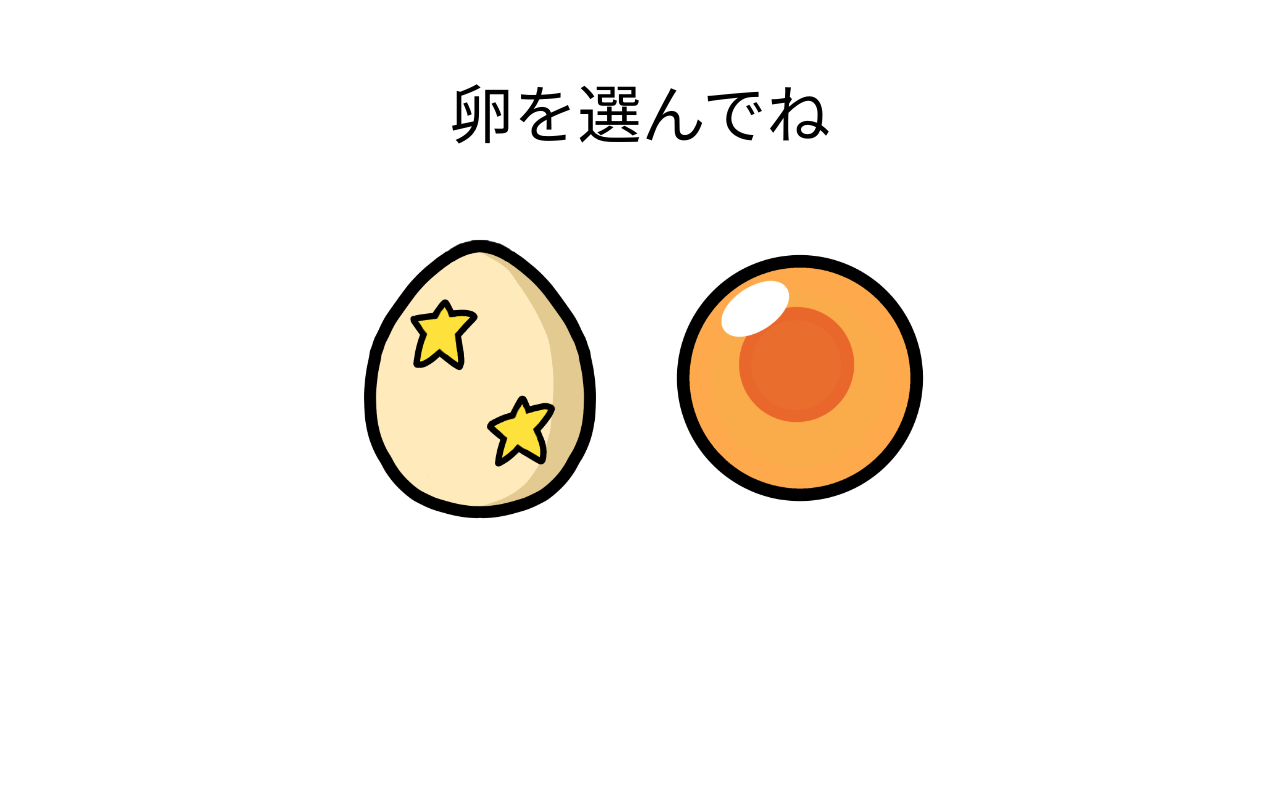
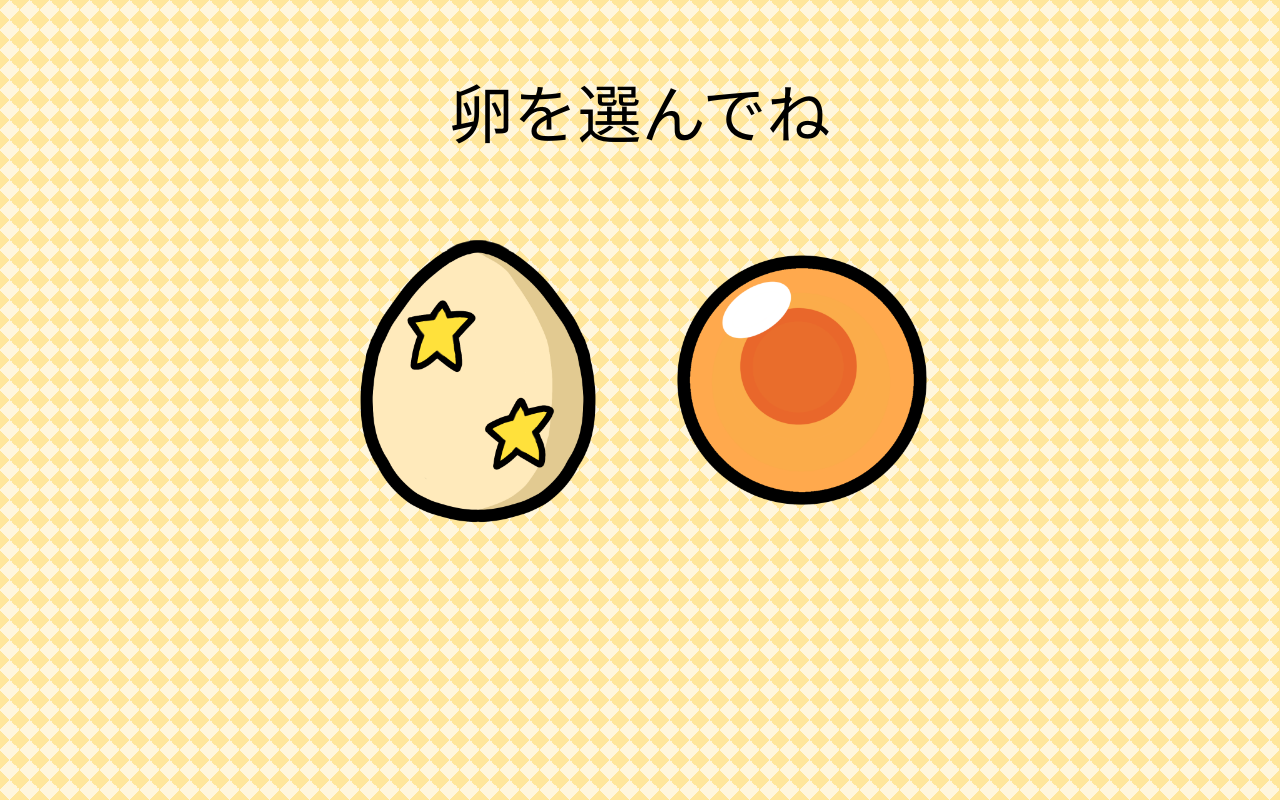
Before and after one commit to 2022AIT-OOP2-G10/Growing-Game, a Flask app: page /select in a window 1280 px wide. Run offline with Flask 2, Linux system fonts and the light colour scheme.

Commit message:
select画面の背景変えました

```diff
--- a/static/css/select.css
+++ b/static/css/select.css
@@ -9,3 +9,33 @@
     margin-right:auto;
     margin-left:auto;
 }
+
+/*=============
+.bg_pattern
+==============*/
+
+.bg_pattern {
+    position: fixed;
+    top: 0;
+    left: 0;
+    width: 100vw;
+    height: 100vh;
+    background-color: #ffe9a7;
+    opacity: 0.4;
+    z-index: -1;
+  }
+  .Rhombus {
+    background-image:  linear-gradient(135deg, #ffc107 25%, transparent 25%), linear-gradient(225deg, #ffc107 25%, transparent 25%), linear-gradient(45deg, #ffc107 25%, transparent 25%), linear-gradient(315deg, #ffc107 25%, #ffe9a7 25%);
+    background-position:  20px 0, 20px 0, 0 0, 0 0;
+    background-size: 20px 20px;
+    background-repeat: repeat;
+  }
+
+  /*=============
+  base
+  ==============*/
+
+  html, body {
+    margin: 0;
+    padding: 0;
+  }
--- a/templates/select-egg.html
+++ b/templates/select-egg.html
@@ -7,6 +7,9 @@
     <link rel="stylesheet" href="static/css/select.css" type="text/css">
   </head>
   <body>
+    <div class="bg_pattern Rhombus"></div>
+    <div class="section">
+
     <div class="select_txt">
       <p>卵を選んでね</p>
     </div>
```
